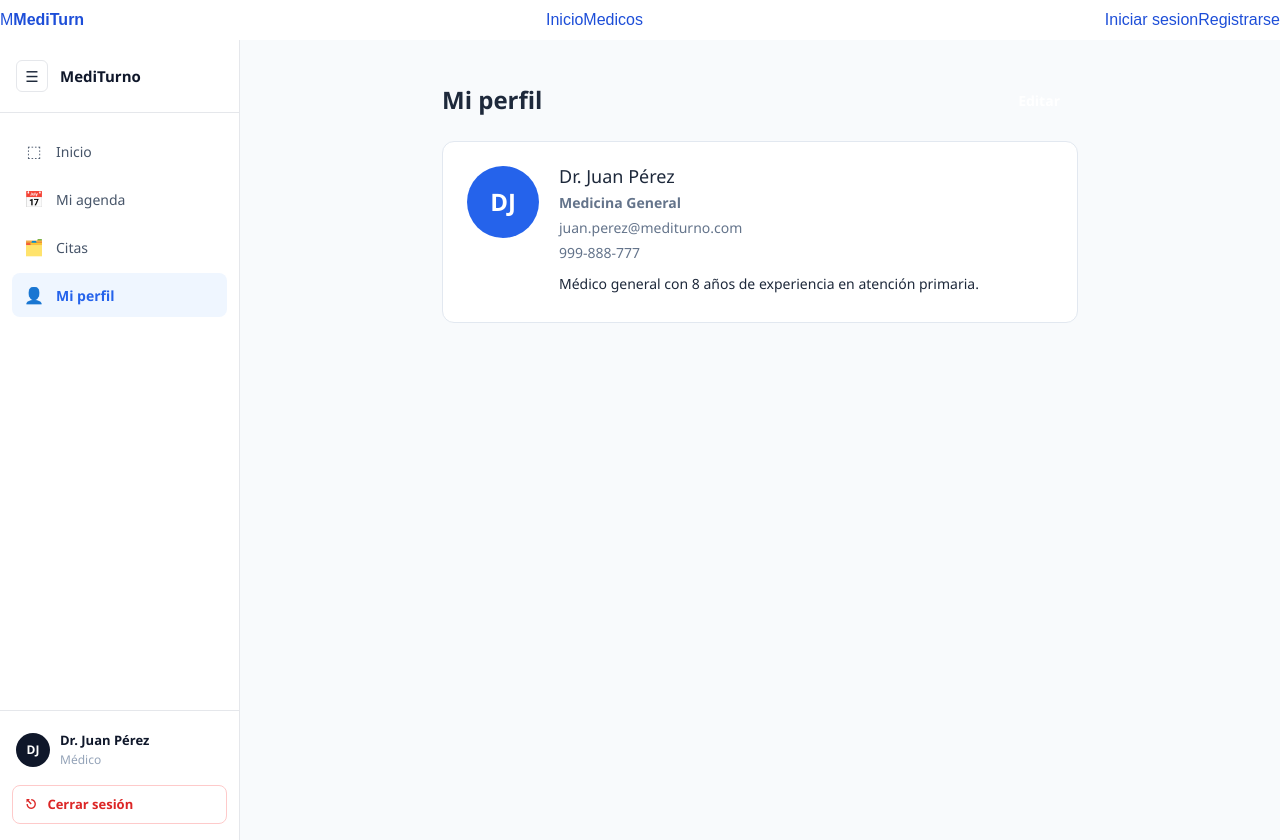
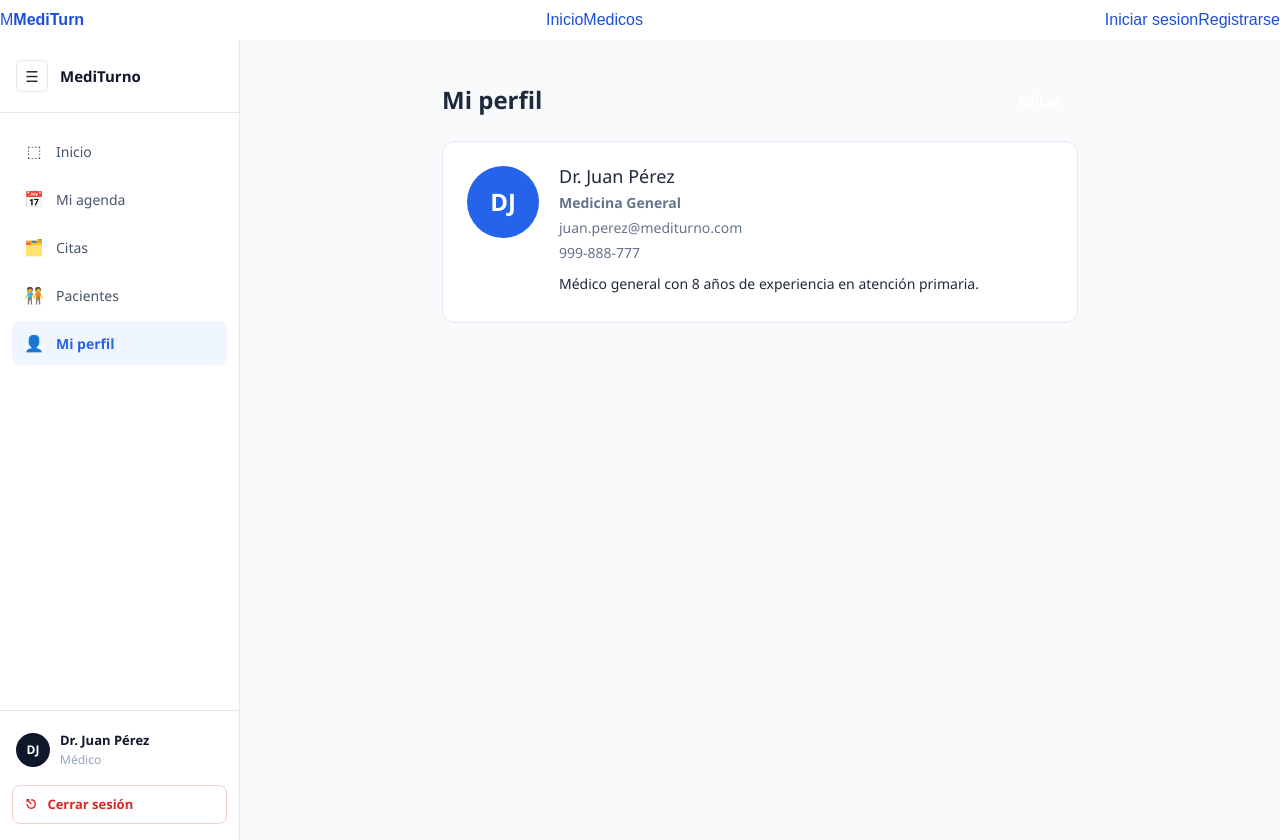
Before and after one commit to JosueBiminchumo/SistemaFrontend, a React (Vite) app: page /medico/perfil in a window 1280 px wide. Built offline with nearby package versions, Linux system fonts and the light colour scheme; no server answers.

Commit message:
más pestañas y colores formales

```diff
--- a/src/pages/doctor/DoctorLayout.jsx
+++ b/src/pages/doctor/DoctorLayout.jsx
@@ -7,6 +7,7 @@ const navItems = [
   { path: '/medico/dashboard', label: 'Inicio', icon: '⬚' },
   { path: '/medico/agenda', label: 'Mi agenda', icon: '📅' },
   { path: '/medico/citas', label: 'Citas', icon: '🗂️' },
+  { path: '/medico/pacientes', label: 'Pacientes', icon: '🧑‍🤝‍🧑' },
   { path: '/medico/perfil', label: 'Mi perfil', icon: '👤' },
 ];
 
@@ -49,7 +50,7 @@ export default function DoctorLayout({ children }) {
             <Link
               key={item.path}
               to={item.path}
-              className={`doctor-layout__nav-item ${location.pathname === item.path ? 'doctor-layout__nav-item--active' : ''}`}
+              className={`doctor-layout__nav-item ${location.pathname.startsWith(item.path) ? 'doctor-layout__nav-item--active' : ''}`}
               title={collapsed ? item.label : undefined}
             >
               <span className="doctor-layout__nav-icon">{item.icon}</span>
```
